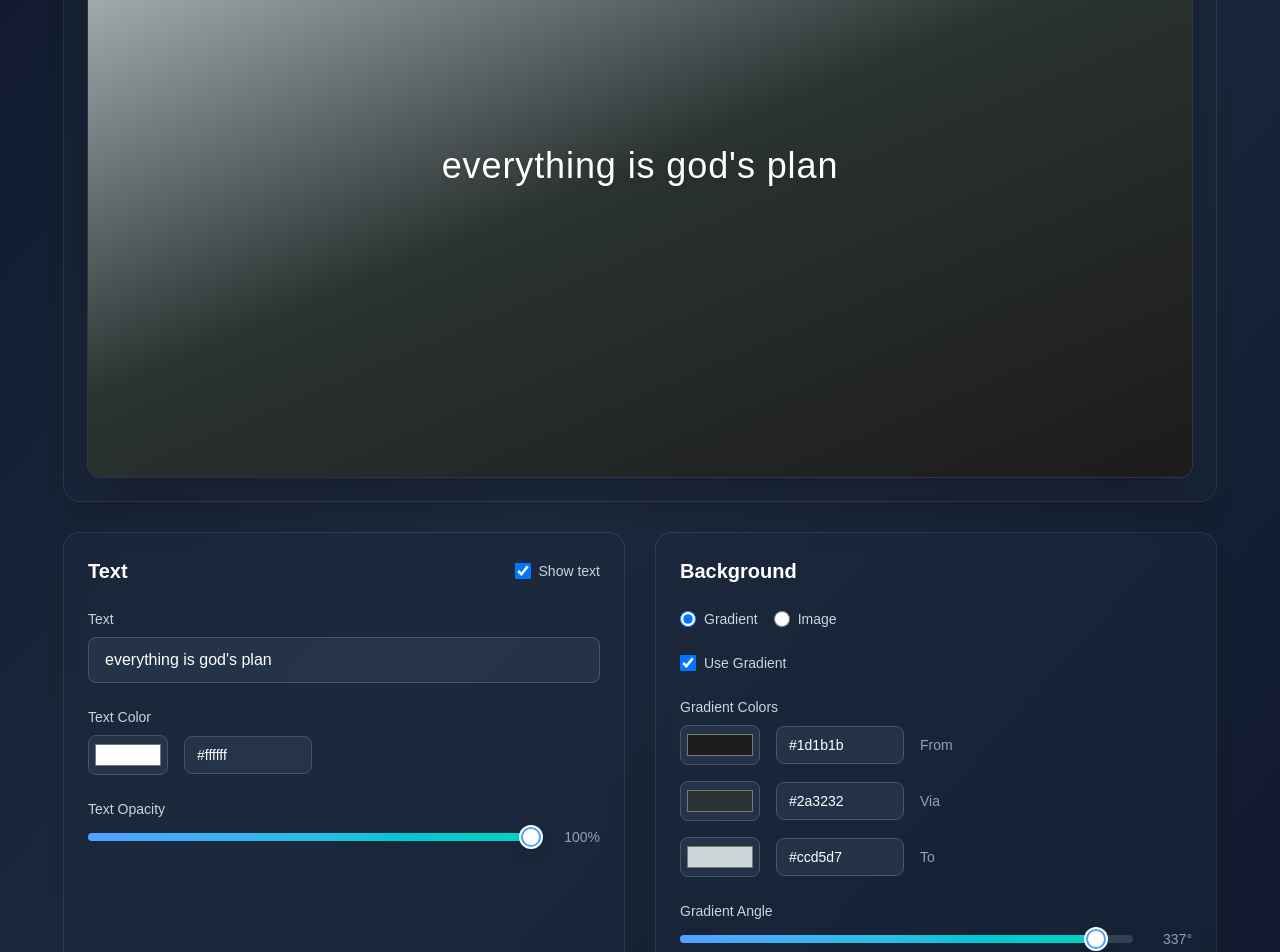
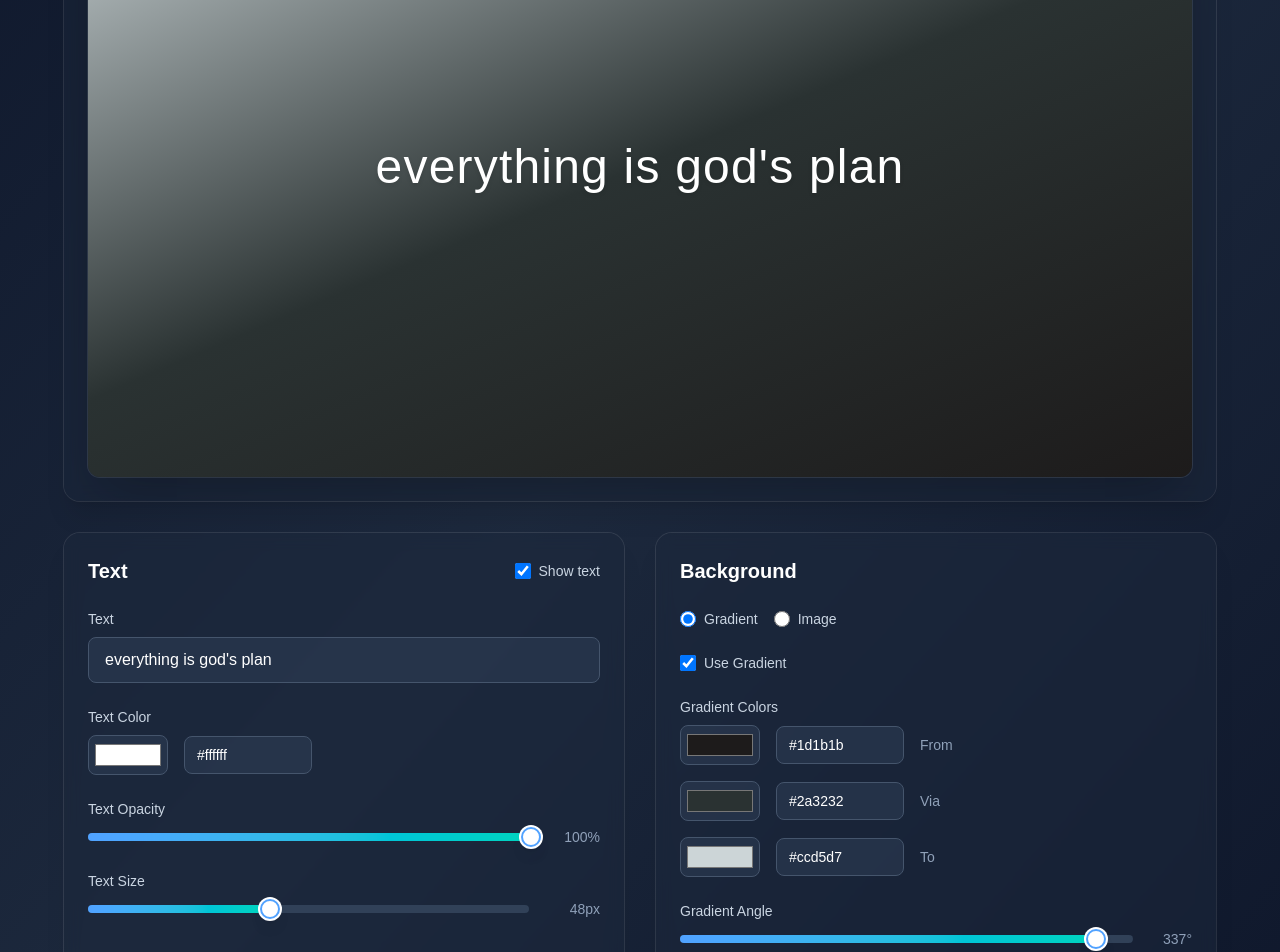
Before and after one commit to amitjimiwal/AuraFlow, a Next.js app: page / in a window 1280 px wide. Shown: the part 320-1272 px from the top of the page. Built offline with nearby package versions, Linux system fonts and the light colour scheme; no server answers.

Commit message:
text-size add

```diff
--- a/src/components/background-editor.tsx
+++ b/src/components/background-editor.tsx
@@ -43,6 +43,7 @@ export function BackgroundEditor({
   const [showText, setShowText] = useState(true);
   const [textColor, setTextColor] = useState("#ffffff");
   const [textOpacity, setTextOpacity] = useState(100);
+  const [textSize, setTextSize] = useState(48);
   const [backgroundColor, setBackgroundColor] = useState("#000000");
   const [backgroundGradientAngle, setBackgroundGradientAngle] = useState(337);
   const [customBackgroundGradient, setCustomBackgroundGradient] = useState({
@@ -243,10 +244,11 @@ export function BackgroundEditor({
                       transition={{ duration: 0.2 }}
                     >
                       <p
-                        className="text-center leading-relaxed text-lg sm:text-2xl md:text-4xl font-medium tracking-wide transition-all duration-300 px-2"
+                        className="text-center leading-relaxed font-medium tracking-wide transition-all duration-300 px-2"
                         style={{
                           color: textColor,
                           opacity: textOpacity / 100,
+                          fontSize: `${textSize}px`,
                           position: "relative",
                           zIndex: 1,
                           textShadow: "0 2px 4px rgba(0,0,0,0.1)",
@@ -350,6 +352,30 @@ export function BackgroundEditor({
                         </Slider.Root>
                         <span className="w-12 text-right text-sm text-slate-400">
                           {textOpacity}%
+                        </span>
+                      </div>
+                    </div>
+
+                    <div>
+                      <label className="mb-2 block text-sm font-medium text-slate-300">
+                        Text Size
+                      </label>
+                      <div className="flex items-center gap-3 sm:gap-4">
+                        <Slider.Root
+                          className="relative flex h-5 w-full touch-none select-none items-center"
+                          value={[textSize]}
+                          onValueChange={([value]) => setTextSize(value)}
+                          min={12}
+                          max={100}
+                          step={1}
+                        >
+                          <Slider.Track className="relative h-2 w-full grow overflow-hidden rounded-full bg-slate-700">
+                            <Slider.Range className="absolute h-full bg-gradient-to-r from-blue-400 to-teal-400" />
+                          </Slider.Track>
+                          <Slider.Thumb className="block h-5 w-5 rounded-full border-2 border-blue-400 bg-white shadow-lg ring-offset-2 transition-colors focus:outline-none focus:ring-2 focus:ring-blue-400 focus:ring-offset-2 focus:ring-offset-slate-800 hover:bg-blue-50" />
+                        </Slider.Root>
+                        <span className="w-16 text-right text-sm text-slate-400">
+                          {textSize}px
                         </span>
                       </div>
                     </div>
```
